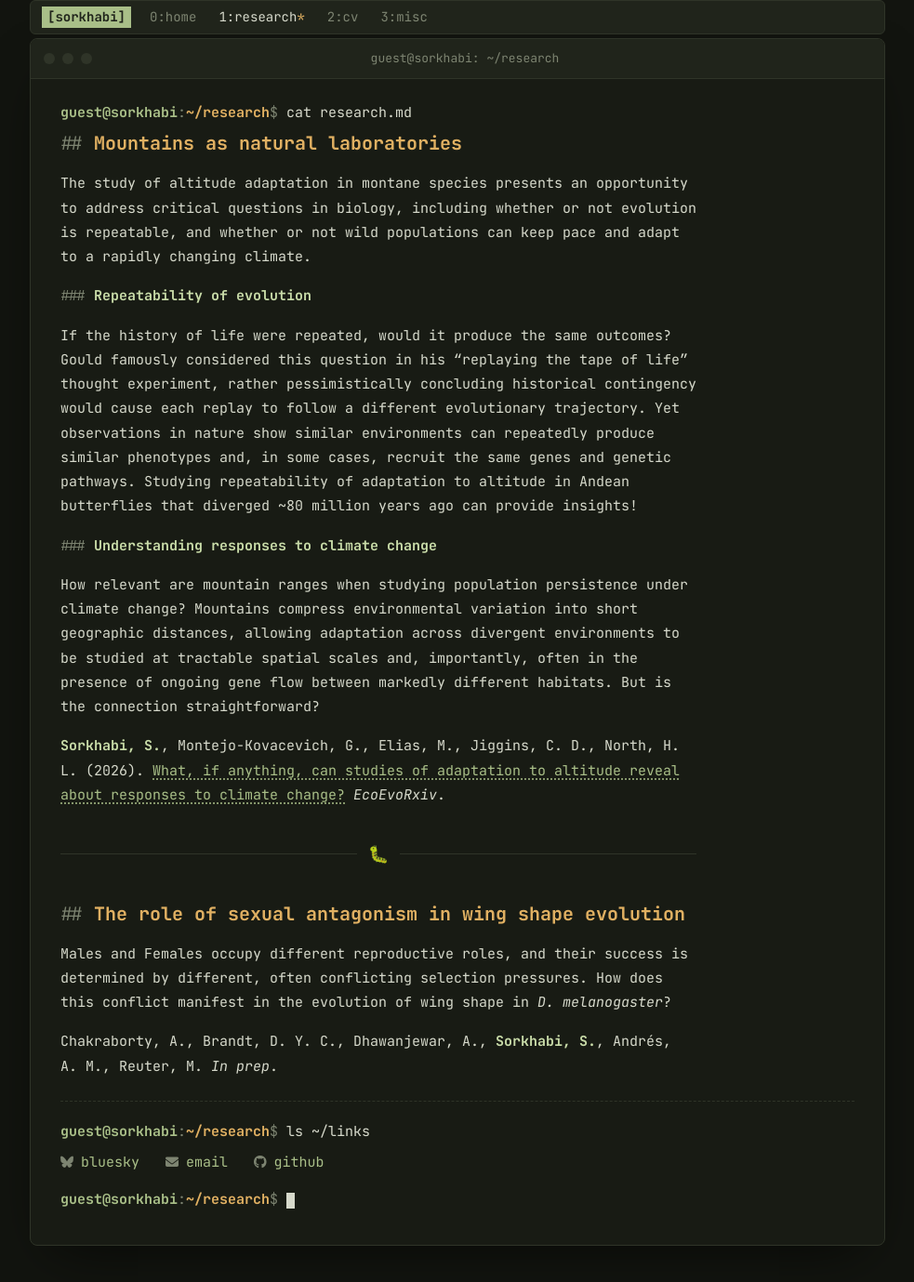
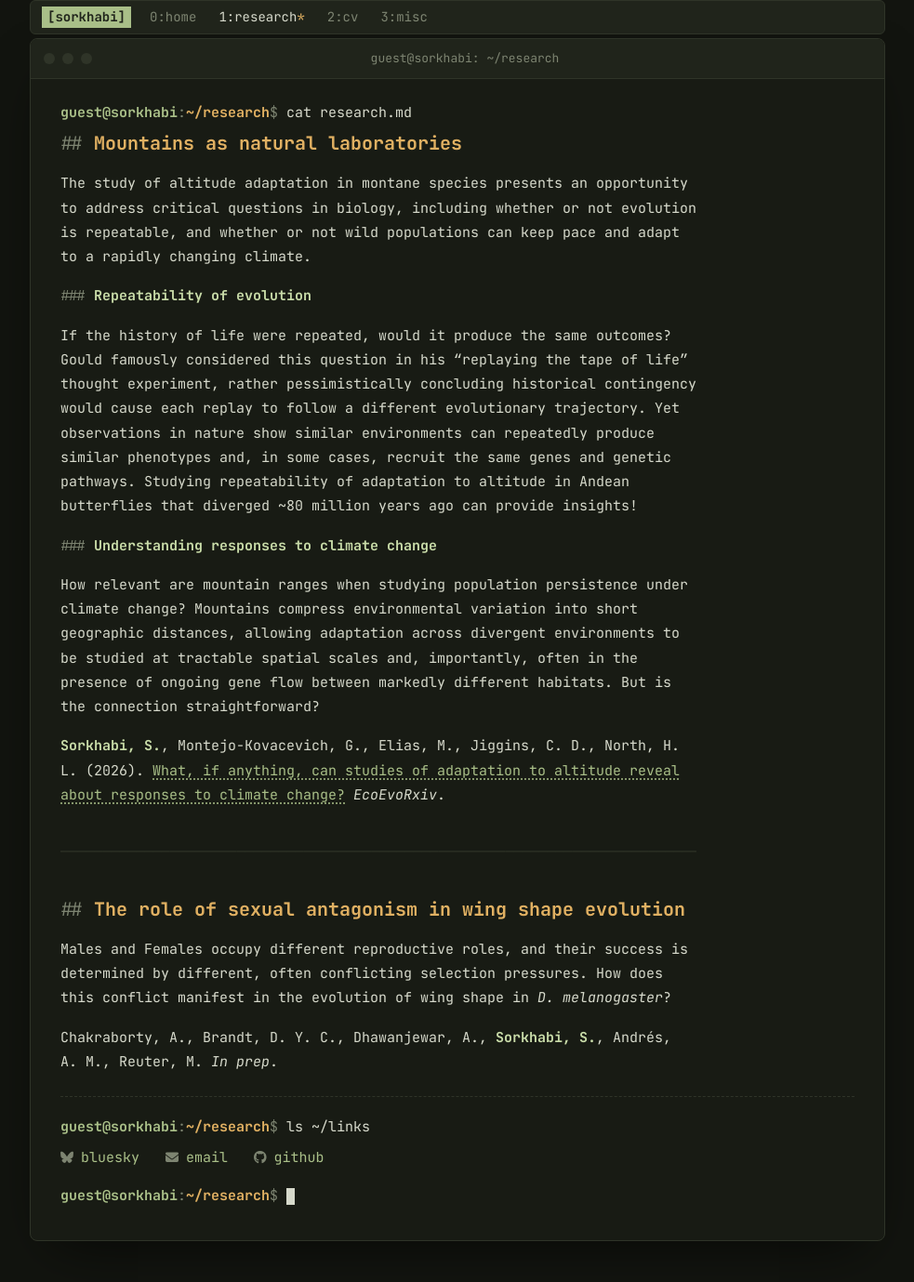
Before and after one commit to ssorkhabi/ssorkhabi.github.io, a Jekyll site: the page built from research.md, in a window 1280 px wide and 1400 px high, scrolled down 36 px. Shown: the top 1379 px of the window at 93% size, without its empty margins (148-1131 px from the left). Built offline with Jekyll 4.4.1, drawn with Linux system fonts in a browser that asks for light colours.

Commit message:
updated separator style and content in main.css

```diff
--- a/css/main.css
+++ b/css/main.css
@@ -305,18 +305,16 @@ p {
   font-weight: 400;
 }
 
-/* Divider between research projects, with a caterpillar in the middle */
+/* Divider between research projects, drawn with box characters */
 .separator {
   margin: 3.6rem 0;
-  text-align: center;
-  background: linear-gradient(var(--line), var(--line)) center / 100% 1px no-repeat;
+  overflow: hidden;
+  white-space: nowrap;
+  color: var(--line);
 }
 
 .separator::before {
-  content: "\1F41B"; /* 🐛 */
-  padding: 0 1.2rem;
-  font-size: 1.8rem;
-  background-color: var(--screen);
+  content: "────────────────────────────────────────────────────────────────────────────────────────────";
 }
 
 hr {
```
